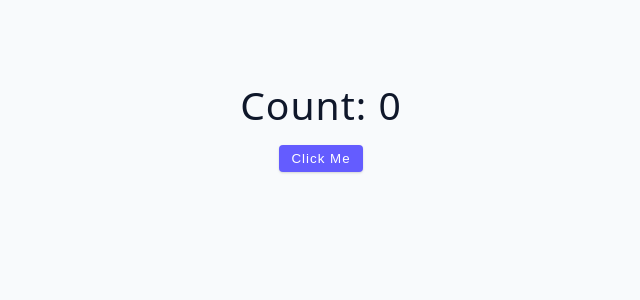
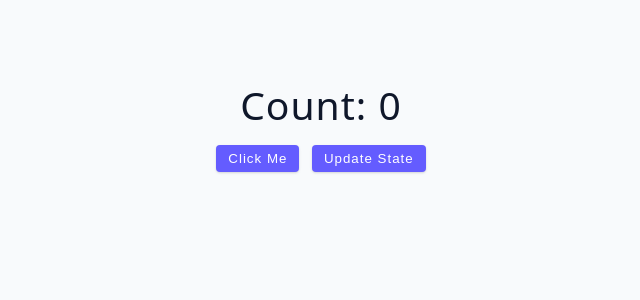
Before and after one commit to emmeiwhite/advanced-react-2024, a React (Vite) app: page / in a window 1280 px wide. Shown: the top 300 px of the page, without its empty margins (319-959 px from the left). Built offline with nearby package versions, Linux system fonts and the light colour scheme.

Commit message:
Now, the ErrorExample fxn is called again which means re-rendered and we can see correct data in UI & console.logs as well

```diff
--- a/src/tutorial/01-useState/starter/01-error-example.jsx
+++ b/src/tutorial/01-useState/starter/01-error-example.jsx
@@ -1,20 +1,37 @@
+import { useState } from 'react'
+
 const ErrorExample = () => {
-  let count = 0
+  let count = 0 // Normal value
+  const stateArray = useState(0) // State value
+  console.log('state count ', stateArray[0])
 
   function handleCount() {
     count += 1
     console.log(count)
+    // only updating within the function, there is no  component level re-render - principle on which React works!
+  }
+
+  function handleCountWithState() {
+    stateArray[1](count => count + 1)
   }
 
   return (
     <div>
-      <h2>Count: {count}</h2>
+      {/* <h2>Count: {count}</h2> */}
+      <h2>Count: {stateArray[0]}</h2>
       <button
         onClick={handleCount}
         className="btn"
       >
         Click me
       </button>
+      &nbsp;&nbsp;&nbsp;
+      <button
+        onClick={handleCountWithState}
+        className="btn"
+      >
+        update state
+      </button>
     </div>
   )
 }
```
